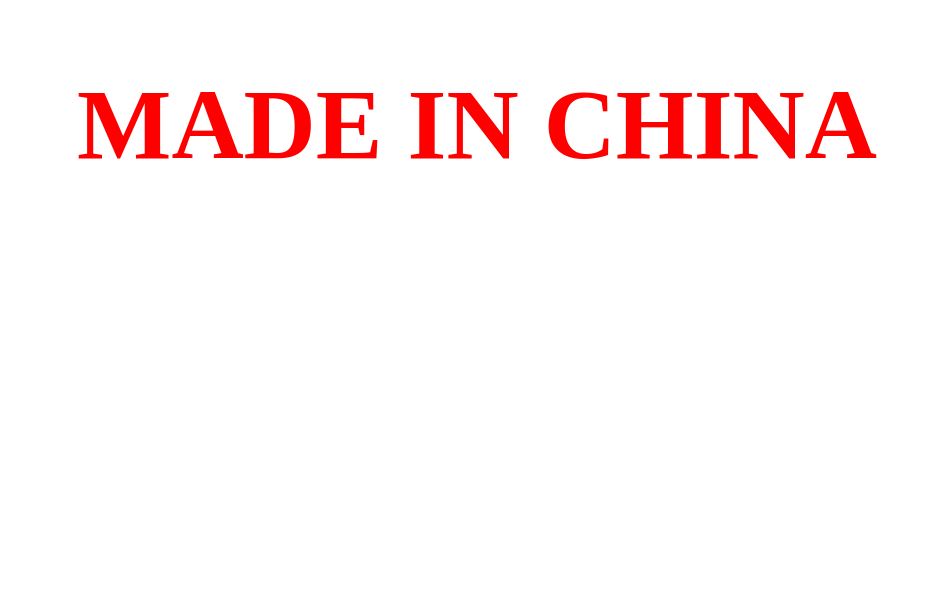
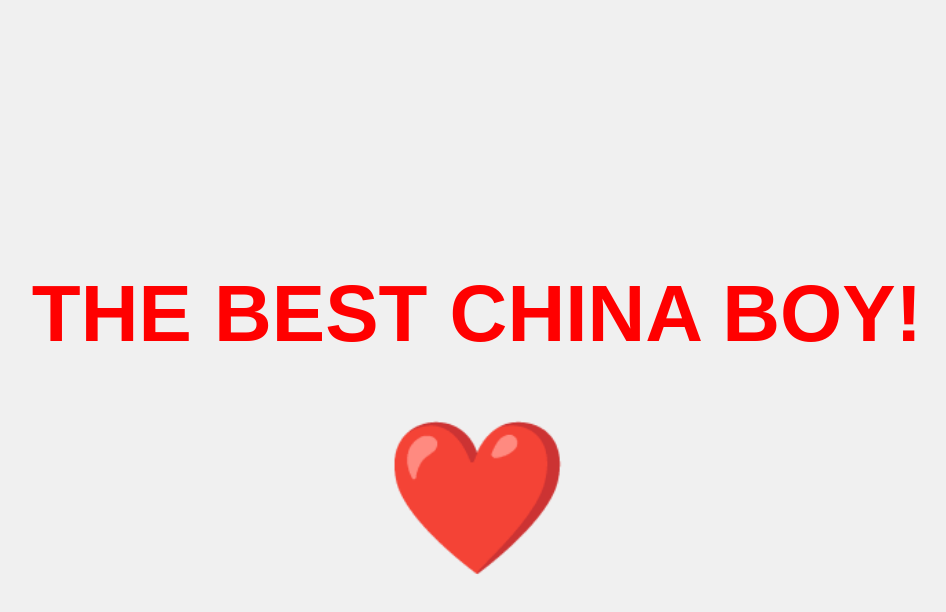
Before and after one commit to naoki199812/made-in--china, a plain HTML site: page index.html in a window 1280 px wide. Shown: the whole page, without its empty margins (163-1109 px from the left). Drawn offline with Linux system fonts and the light colour scheme.

Commit message:
Update index.html

```diff
--- a/index.html
+++ b/index.html
@@ -1,10 +1,32 @@
-
 <!DOCTYPE html>
-<html>
+<html lang="pl">
 <head>
-  <title>Made in China</title>
+    <meta charset="UTF-8">
+    <title>The Best China Boy</title>
+    <style>
+        body {
+            background-color: #f0f0f0;
+            display: flex;
+            flex-direction: column;
+            justify-content: center;
+            align-items: center;
+            height: 100vh;
+            margin: 0;
+        }
+        h1 {
+            font-size: 80px;
+            color: red;
+            font-family: Arial, sans-serif;
+            margin-bottom: 50px;
+        }
+        .heart {
+            font-size: 150px;
+            color: red;
+        }
+    </style>
 </head>
 <body>
-  <h1 style="font-size:100px; color:red; text-align:center;">MADE IN CHINA</h1>
+    <h1>THE BEST CHINA BOY!</h1>
+    <div class="heart">❤️</div>
 </body>
 </html>
```
